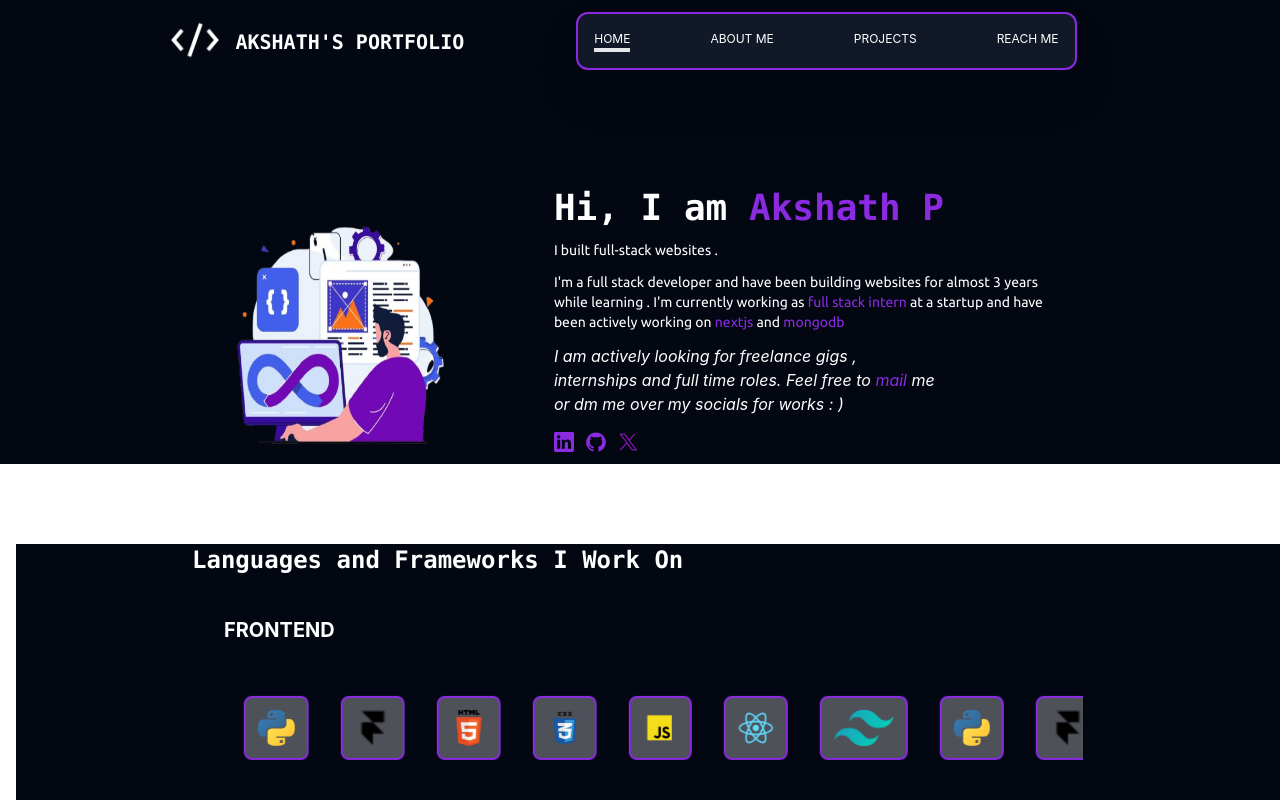
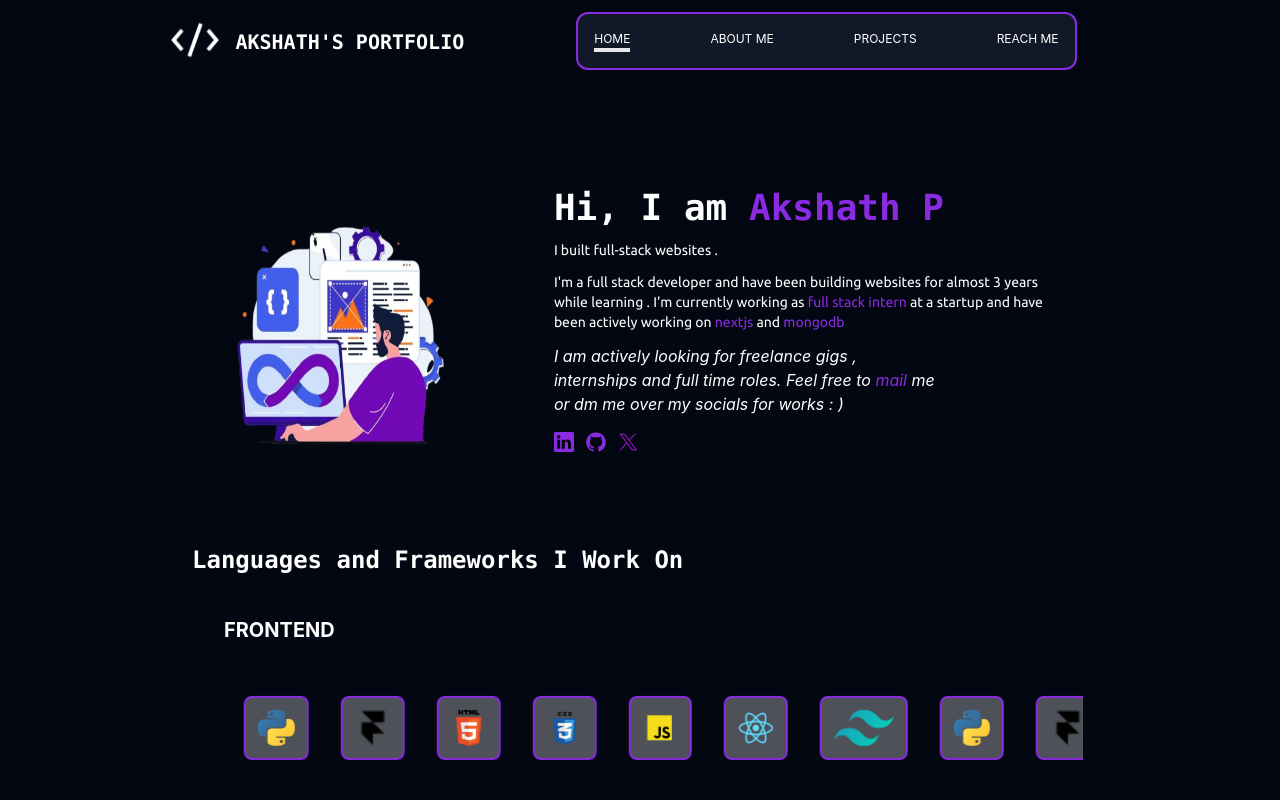
Before and after one commit to AKSHATH99/Personal-Website, a React (Create React App) app: page / in a window 1280 px wide. Shown: the top 800 px of the page. Built offline with nearby package versions, Linux system fonts and the light colour scheme; a web font is replaced by a local one.

Commit message:
ui changes

```diff
--- a/src/App.js
+++ b/src/App.js
@@ -13,7 +13,7 @@ import Project from './components/Project';
 function App() {
   return (
     <Provider store={store}>
-    <div>
+    <div className='bg-gray-950'>
     <Header/>
       <Body/>
       <About/>
```
